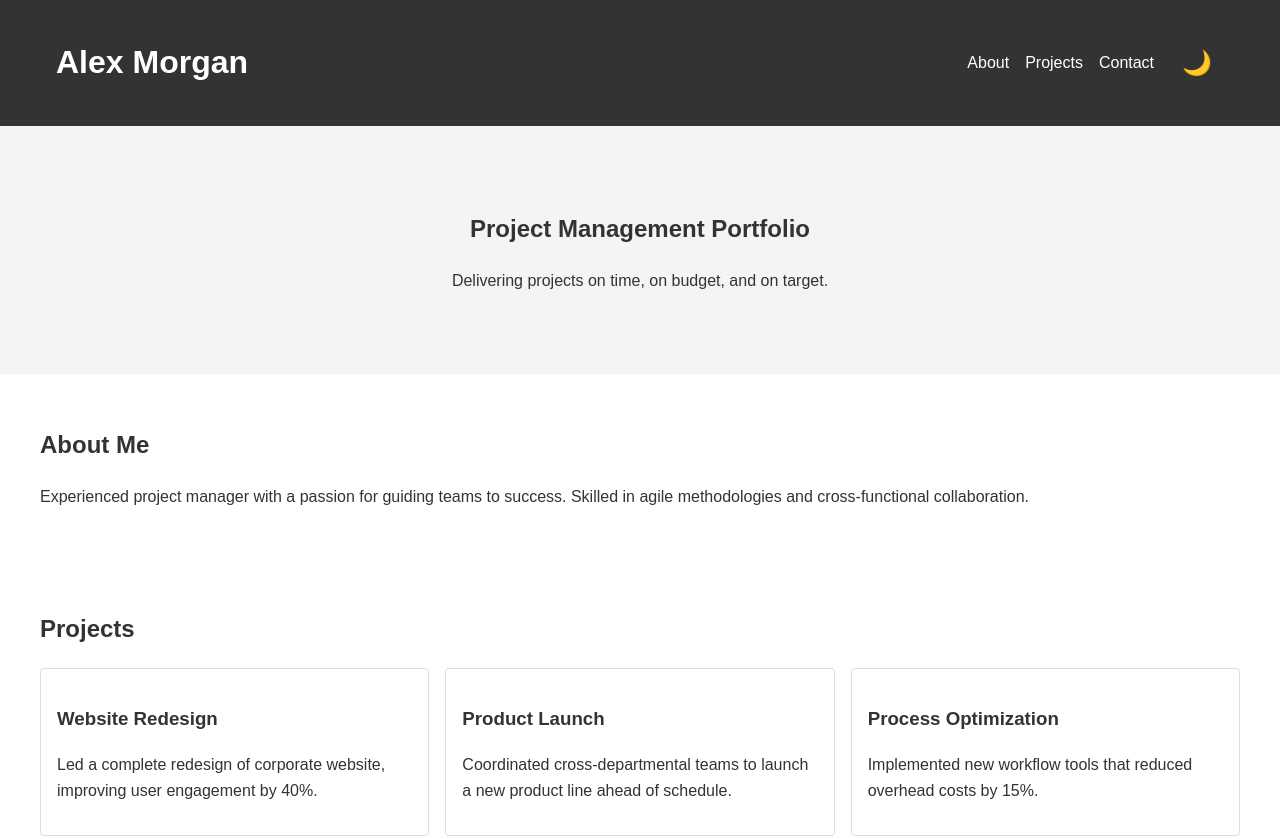
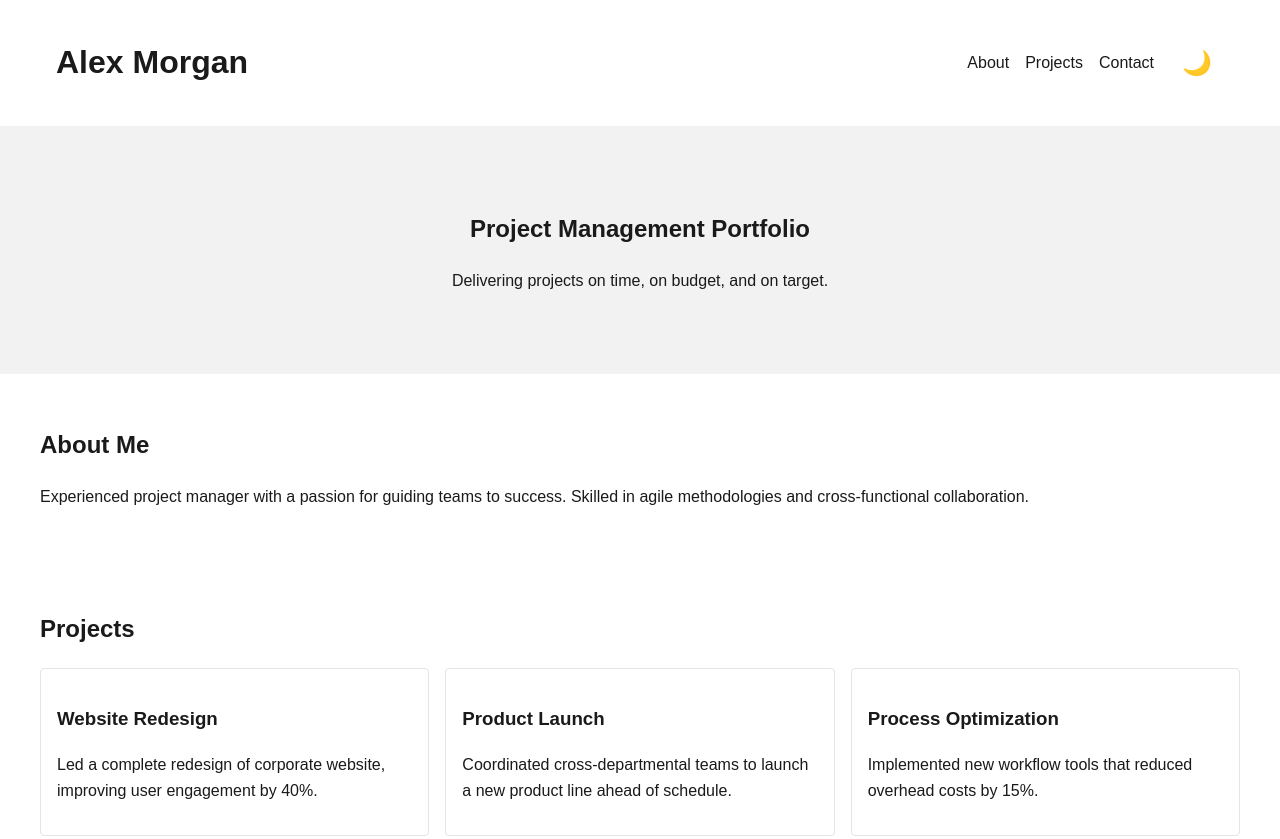
Before and after one commit to nnaatti/Project-Management-Portfolio, a website: page index.html in a window 1280 px wide. Shown: the top 839 px of the page. Drawn offline with Linux system fonts and the light colour scheme.

Commit message:
Use minimalistic color palette

```diff
--- a/styles.css
+++ b/styles.css
@@ -3,17 +3,17 @@
 }
 
 :root {
-    --bg-color: #fff;
-    --text-color: #333;
-    --header-bg: #333;
-    --header-text: #fff;
-    --accent-bg: #f4f4f4;
-    --card-bg: #fff;
-    --card-border: #ddd;
-    --button-bg: #333;
-    --button-text: #fff;
-    --footer-bg: #333;
-    --footer-text: #fff;
+    --bg-color: #ffffff;
+    --text-color: #1a1a1a;
+    --header-bg: #ffffff;
+    --header-text: #1a1a1a;
+    --accent-bg: #f2f2f2;
+    --card-bg: #ffffff;
+    --card-border: #e5e5e5;
+    --button-bg: #1a1a1a;
+    --button-text: #ffffff;
+    --footer-bg: #ffffff;
+    --footer-text: #1a1a1a;
 }
 
 body {
@@ -128,17 +128,17 @@ footer {
 }
 
 body.dark-mode {
-    --bg-color: #121212;
-    --text-color: #f4f4f4;
-    --header-bg: #222;
-    --header-text: #fff;
-    --accent-bg: #1e1e1e;
-    --card-bg: #1e1e1e;
-    --card-border: #444;
-    --button-bg: #444;
-    --button-text: #fff;
-    --footer-bg: #222;
-    --footer-text: #fff;
+    --bg-color: #000000;
+    --text-color: #eaeaea;
+    --header-bg: #000000;
+    --header-text: #eaeaea;
+    --accent-bg: #121212;
+    --card-bg: #121212;
+    --card-border: #333333;
+    --button-bg: #333333;
+    --button-text: #eaeaea;
+    --footer-bg: #000000;
+    --footer-text: #eaeaea;
 }
 
 @media (max-width: 768px) {
```
Also changed, not shown: README.md.
